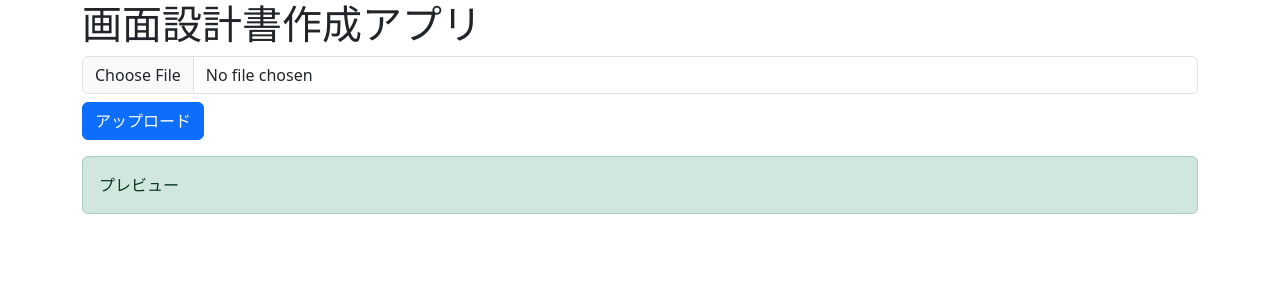
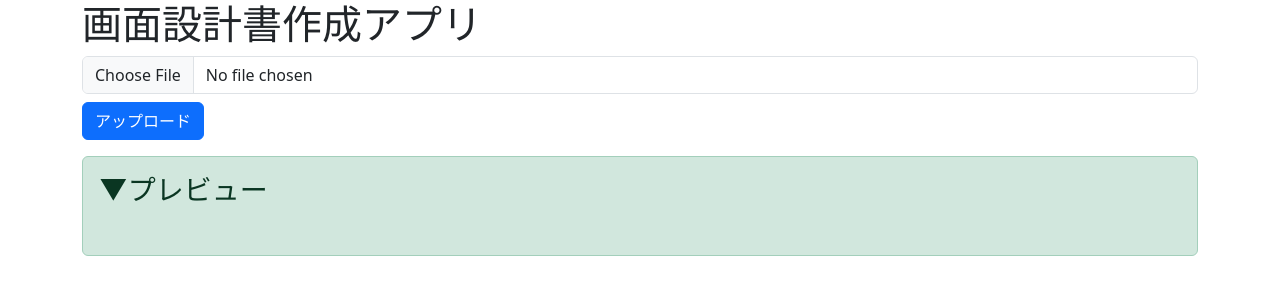
Before and after one commit to Ken-kichi/Screen_Specification_Creation_App, a Flask app: page / in a window 1280 px wide. Shown: the top 300 px of the page. Run offline with Flask 3, Linux system fonts and the light colour scheme; some libraries are stand-ins or nearby versions.

Commit message:
プレビュー部分を修正

```diff
--- a/templates/index.html
+++ b/templates/index.html
@@ -15,8 +15,10 @@
     <input type="file" name="file" accept="image/*" required onchange="previewFile(this);"
         class="form-control my-2 mr-sm-2">
     <button type="submit" class="btn btn-primary mb-2">アップロード</button>
-    <div class="alert alert-success mt-2">プレビュー</div>
-    <img id="preview" class="img-fluid mb-3">
+    <div class="alert alert-success mt-2">
+        <h3>▼プレビュー</h3>
+        <img id="preview" class="img-fluid mb-3">
+    </div>
 </form>
 <div id="specification" class="mt-3">
     {% if specification %}
```
